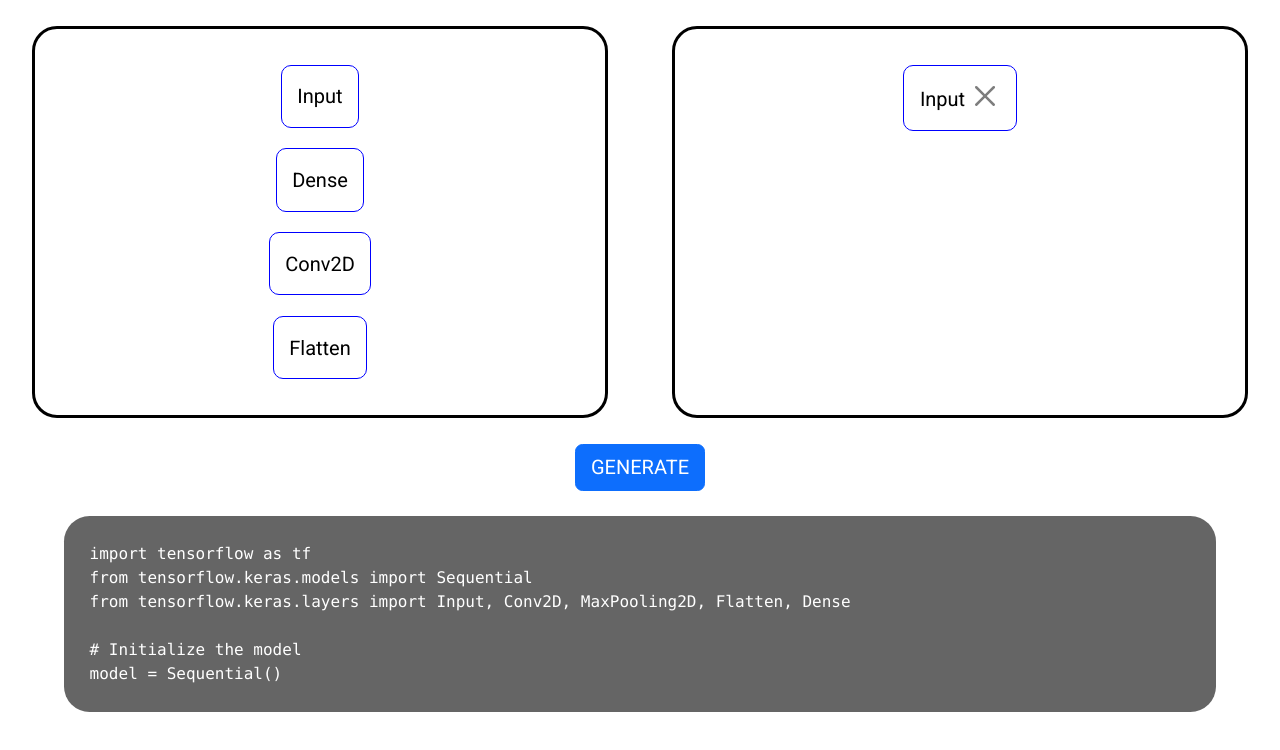
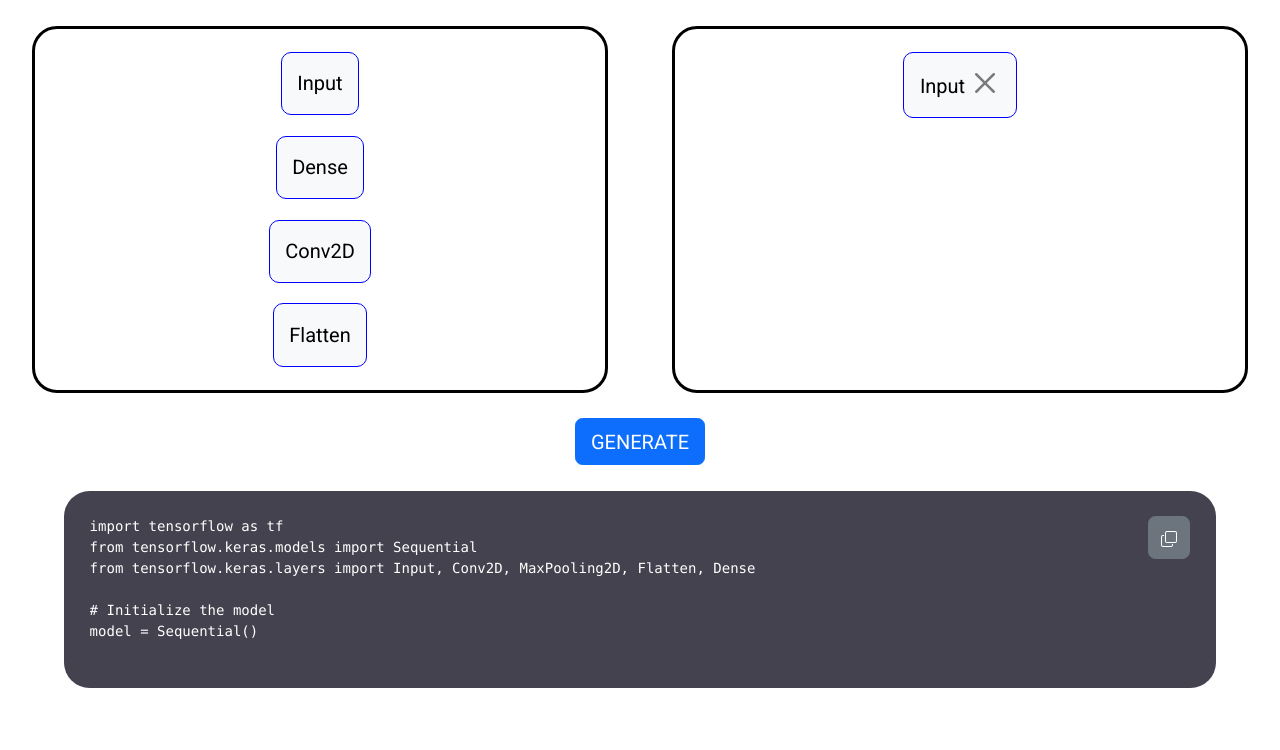
Before and after one commit to sabari50312/NNForge, a plain HTML site: page index.html in a window 1280 px wide. Drawn offline with nearby package versions, Linux system fonts and the light colour scheme.

Commit message:
added copy button

```diff
--- a/index.css
+++ b/index.css
@@ -28,6 +28,8 @@ body {
   border: 3px solid black;
   border-radius: 25px;
   padding: 2%;
+  padding-top: 1%;
+  padding-bottom: 1%;
   min-width: 45%;
   max-width: fit-content;
 }
@@ -121,10 +123,6 @@ body {
   height: 1vw;
 }
 
-.btn-light {
-  background-color: #ffffff;
-}
-
 #code-box {
   text-align: left;
   margin: 0;
@@ -135,9 +133,16 @@ body {
   text-align: left;
   color: white;
   padding: 2%;
-  margin-top: 2%;
+  margin: 2%;
   margin-left: 5%;
   margin-right: 5%;
-  background-color: rgb(101, 101, 101);
+  background-color: rgb(67, 66, 78);
   border-radius: 2vw;
+  /* box-shadow: 0 0 50px 1px rgb(67, 66, 78); */
 }
+
+#copy-button {
+  /* position: fixed; */
+  float: right;
+  padding: 5px 12px 6px 12px;
+}
--- a/index.html
+++ b/index.html
@@ -31,7 +31,7 @@
       <div class="box layers-input">
         <ul class="list">
           <!-- Input Layer -->
-          <li class="choices layer btn btn-light">
+          <li class="choices btn btn-light layer">
             Input
             <div class="popup" style="display: none; opacity: 0">
               <label for="input-shape">Input Shape</label>
@@ -143,10 +143,27 @@
       GENERATE
     </button>
 
-    <div>
-      <pre
-        class="code-container"
-      ><code id="code-content">import tensorflow as tf
+    <div class="code-container">
+      <button
+        id="copy-button"
+        class="btn btn-secondary"
+        onclick="copyToClipboard()"
+      >
+        <svg
+          xmlns="http://www.w3.org/2000/svg"
+          width="16"
+          height="16"
+          fill="currentColor"
+          class="bi bi-copy"
+          viewBox="0 0 16 16"
+        >
+          <path
+            fill-rule="evenodd"
+            d="M4 2a2 2 0 0 1 2-2h8a2 2 0 0 1 2 2v8a2 2 0 0 1-2 2H6a2 2 0 0 1-2-2zm2-1a1 1 0 0 0-1 1v8a1 1 0 0 0 1 1h8a1 1 0 0 0 1-1V2a1 1 0 0 0-1-1zM2 5a1 1 0 0 0-1 1v8a1 1 0 0 0 1 1h8a1 1 0 0 0 1-1v-1h1v1a2 2 0 0 1-2 2H2a2 2 0 0 1-2-2V6a2 2 0 0 1 2-2h1v1z"
+          />
+        </svg>
+      </button>
+      <pre><code id="code-content">import tensorflow as tf
 from tensorflow.keras.models import Sequential
 from tensorflow.keras.layers import Input, Conv2D, MaxPooling2D, Flatten, Dense
 
--- a/script.js
+++ b/script.js
@@ -192,3 +192,15 @@ function generatePythonCode() {
   document.querySelector("#code-content").textContent = code;
   console.log(code);
 }
+
+const copyToClipboard = async () => {
+  try {
+    const element = document.querySelector("#code-content");
+    await navigator.clipboard.writeText(element.textContent);
+    console.log("Text copied to clipboard!");
+    // Optional: Display a success message to the user
+  } catch (error) {
+    console.error("Failed to copy to clipboard:", error);
+    // Optional: Display an error message to the user
+  }
+};
```
